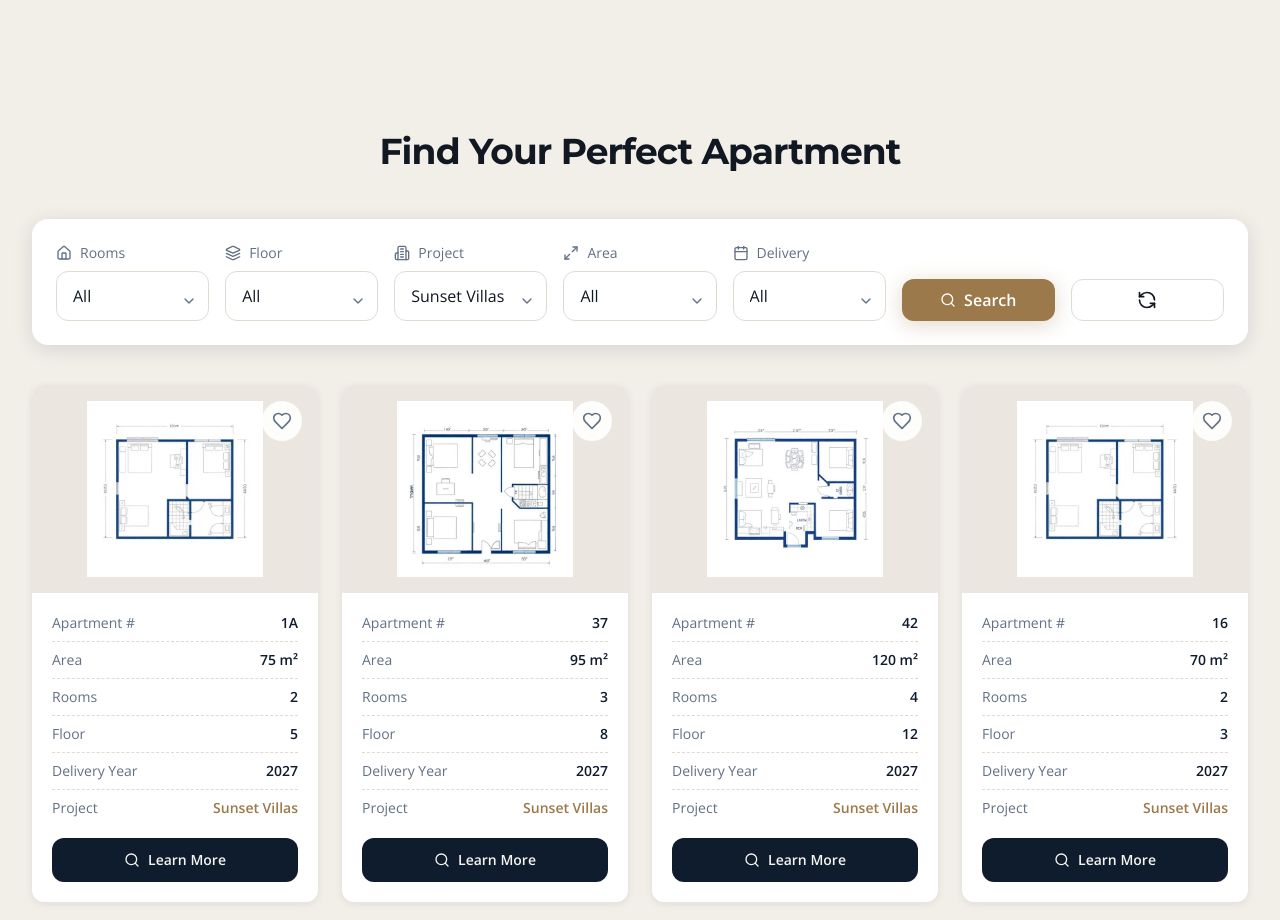
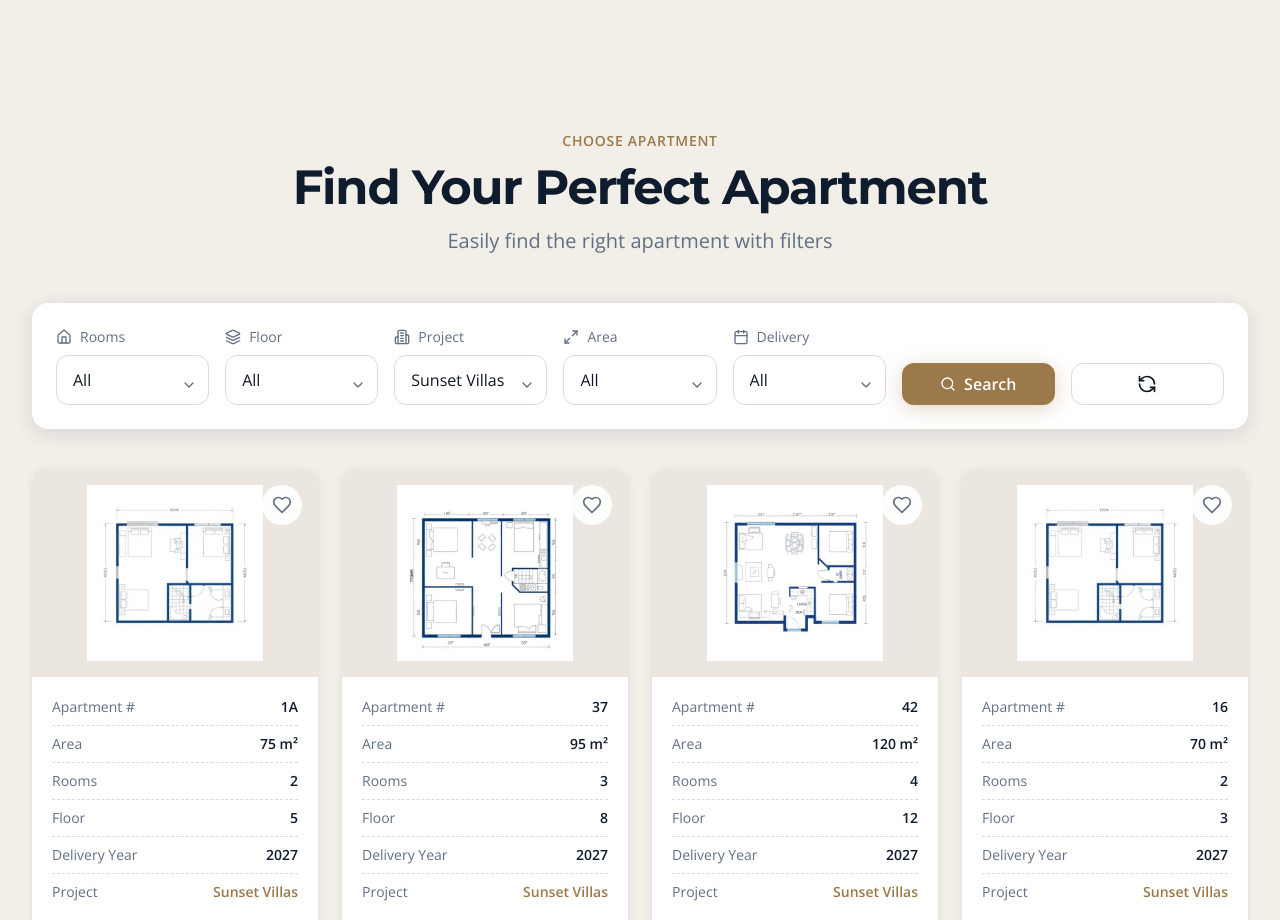
Before and after one commit to sashabelooov/General-Construction, a React (Vite) app: page /projects/1 in a window 1280 px wide. Shown: the part 4460-5380 px from the top of the page. Built offline with nearby package versions, Linux system fonts and the light colour scheme; the HTML template or start-up script is replaced by a standard one.

Commit message:
made some changes

```diff
--- a/src/pages/ProjectDetail.tsx
+++ b/src/pages/ProjectDetail.tsx
@@ -356,13 +356,21 @@ export default function ProjectDetail() {
                 <section className="py-16 md:py-24 bg-secondary">
                     <div className="container-main">
                         <motion.div
-                            initial={{ opacity: 0, y: 30 }}
+                            initial={{ opacity: 0, y: 20 }}
                             whileInView={{ opacity: 1, y: 0 }}
                             viewport={{ once: true }}
                         >
-                            <h2 className="font-heading text-3xl md:text-4xl font-bold mb-12 text-center">
-                                {t('filter.title')}
-                            </h2>
+                            <div className="text-center mb-12">
+                                <span className="text-accent font-semibold text-sm uppercase tracking-wider mb-3 block">
+                                    {t('filter.subtitle')}
+                                </span>
+                                <h2 className="section-title">
+                                    {t('filter.title')}
+                                </h2>
+                                <p className="section-subtitle mx-auto">
+                                    {t('filter.description')}
+                                </p>
+                            </div>
 
                             {/* Filters */}
                             <div className="bg-card rounded-2xl p-6 shadow-medium mb-10">
@@ -573,6 +581,6 @@ export default function ProjectDetail() {
                     <ConsultationForm onSuccess={() => setShowContactForm(false)} />
                 </DialogContent>
             </Dialog>
-        </div>
+        </div >
     );
 }
```
